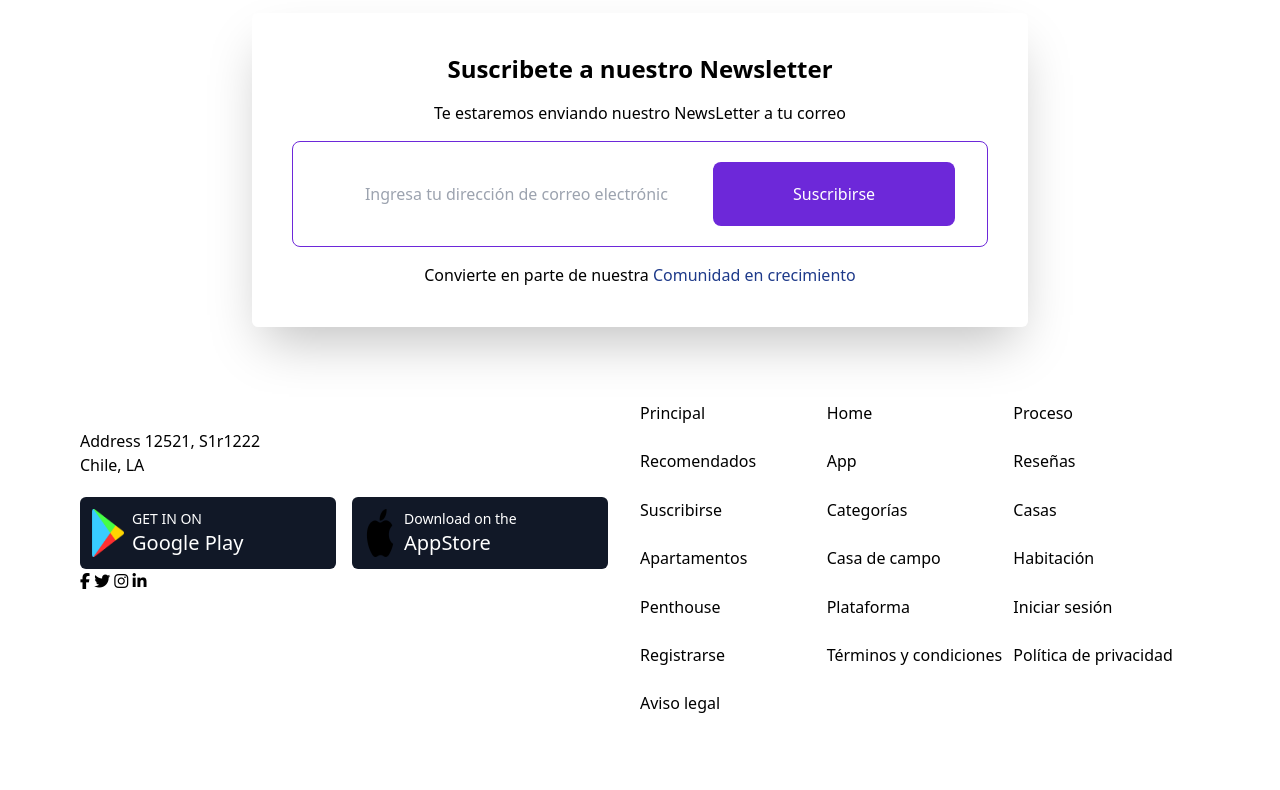
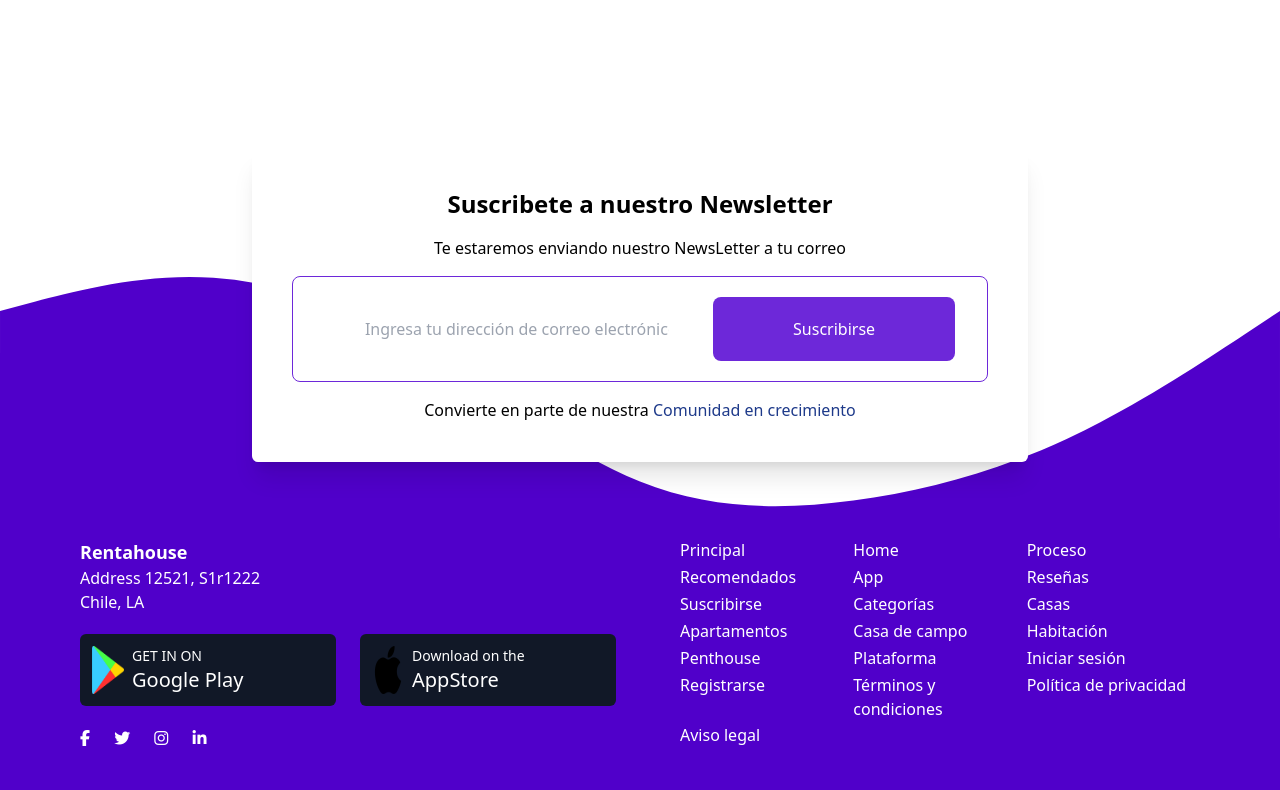
Before and after one commit to dev-jhosed/Rentahouse, a website: page src/index.html in a window 1280 px wide. Shown: the part 2373-3163 px from the top of the page. Before the commit the page ends 3113 px from the top, so only its background shows below. Drawn offline with Linux system fonts and the light colour scheme.

Commit message:
Footer background

```diff
--- a/src/index.html
+++ b/src/index.html
@@ -7,7 +7,7 @@
   <link rel="stylesheet" href="./styles.css" />
   <title>RentaHouse</title>
 </head>
-<body>
+<body class="min-h-screen">
   <main class="px-20">
     <!--Navbar-->
     <nav class="flex w-full h-24 justify-between items-center">
@@ -50,7 +50,7 @@
             </select>
             <input type="date" class="border shadow-sm shadow-gray-600 bg-white rounded-md">
             <input type="date" class="bg-white text-black shadow-sm shadow-gray-600 rounded-md">
-            <input type="button" class="bg-violet-700 text-white py-3 px-10 rounded-md" value="Buscar">
+            <input type="button" class="bg-violet-700 text-white py-3 px-10 rounded-md hover:scale-110 duration-150" value="Buscar">
           </div>
         </article>
         <p class="mt-5">
@@ -135,8 +135,8 @@
             <span class="text-cyan-300">3.323 Resultados</span> escoge una categoría que busques
           </div>
           <div class="flex justify-end mr-10 gap-5">
-            <i class="fa-solid fa-angle-left cursor-pointer text-2xl"></i>
-            <i class="fa-solid fa-angle-right cursor-pointer text-2xl"></i>
+            <i class="fa-solid fa-angle-left cursor-pointer text-2xl hover:scale-110 duration-150"></i>
+            <i class="fa-solid fa-angle-right cursor-pointer text-2xl hover:scale-110 duration-150"></i>
           </div>
         </footer>
     </section>
@@ -162,48 +162,57 @@
         <img src="./assets/img_5.png" class="w-11/12"/>
       </div>
     </section>
+  </main>
 
   <!--Pie de pagina-->
-    <footer id="announcement" class="grid w-full h-screen">
-      <article class="flex flex-col m-auto shadow-2xl p-10 rounded-md">
+
+  <div class="grid translate-y-52">
+    <article class="flex flex-col m-auto shadow-xl p-10 rounded-md bg-white z-10">
       <h3 class="font-semibold text-2xl justify-self-center mb-4 m-auto">Suscribete a nuestro Newsletter</h3>
       <p class="mb-4 m-auto">Te estaremos enviando nuestro NewsLetter a tu correo</p>
       <form method="post" class="border border-violet-700 rounded-lg px-8">
         <input type="email" name="Email" placeholder="Ingresa tu dirección de correo electrónico" required class="bg-transparent w-96 p-10"/>
-          <button type="submit" class="py-5 px-20 text-white bg-violet-700 rounded-lg">Suscribirse</button>
+        <button type="submit" class="py-5 px-20 text-white bg-violet-700 rounded-lg hover:scale-110 duration-150">Suscribirse</button>
       </form>
       <p class="m-auto mt-4">Convierte en parte de nuestra <a href="#" class="text-blue-900">Comunidad en crecimiento</a></p>
     </article>
-      <div class="grid grid-cols-2">
-        <div class="">
+  </div>
+
+  <footer id="announcement" class="grid w-full h-auto">
+    <svg class="-z-10" xmlns="http://www.w3.org/2000/svg" viewBox="0 0 1440 320">
+      <path fill="#5000ca" fill-opacity="1" d="M0,64L40,53.3C80,43,160,21,240,26.7C320,32,400,64,480,112C560,160,640,224,720,256C800,288,880,288,960,277.3C1040,267,1120,245,1200,208C1280,171,1360,117,1400,90.7L1440,64L1440,320L1400,320C1360,320,1280,320,1200,320C1120,320,1040,320,960,320C880,320,800,320,720,320C640,320,560,320,480,320C400,320,320,320,240,320C160,320,80,320,40,320L0,320Z"></path>
+    </svg>
+
+    <div class="grid grid-cols-2 bg-[#5000ca] pl-20 pb-10">
+      <div>
         <h4 class="font-bold text-lg text-white">Rentahouse</h4>
-          <span>Address 12521, S1r1222</span>
+        <span class="text-white">Address 12521, S1r1222</span>
         <br>
-          <span>Chile, LA</span>
-          <div class="flex gap-4 mt-5">
-            <a class="flex gap-2 bg-gray-900 p-3 text-white w-64 rounded-md cursor-pointer">
+        <span class="text-white">Chile, LA</span>
+        <div class="flex gap-6 mt-5 mb-5">
+          <a class="flex gap-2 bg-gray-900 p-3 text-white w-64 rounded-md cursor-pointer hover:scale-110 duration-150">
             <img src="./assets/playstore.png" alt="Play store" class="w-8">
             <p class="text-sm">GET IN ON<br> <span class="text-xl">Google Play</span></p>
           </a>
-            <a class="flex gap-2 bg-gray-900 p-3 text-white w-64 rounded-md cursor-pointer">
+          <a class="flex gap-2 bg-gray-900 p-3 text-white w-64 rounded-md cursor-pointer hover:scale-110 duration-150">
             <img src="./assets/appstore.png" alt="App Store" class="w-8">
             <p class="text-sm">Download on the<br> <span class="text-xl">AppStore</span></p>
           </a>
         </div>
-          <a href="#" class="">
+        <a href="#" class="mr-5 text-white">
           <i class="fa-brands fa-facebook-f"></i>
         </a>
-          <a href="#" class="">
+        <a href="#" class="mr-5 text-white">
           <i class="fa-brands fa-twitter"></i>
         </a>
-          <a href="#" class="">
+        <a href="#" class="mr-5 text-white">
           <i class="fa-brands fa-instagram"></i>
         </a>
-          <a href="#" class="">
+        <a href="#" class="mr-5 text-white">
           <i class="fa-brands fa-linkedin-in"></i>
         </a>
       </div>
-        <div class="grid grid-cols-3 grid-rows-7 ">
+      <div class="grid grid-cols-3 text-white pr-20">
         <a href="#" class="footer-links-link">Principal</a>
         <a href="#" class="footer-links-link">Home</a>
         <a href="#" class="footer-links-link">Proceso</a>
@@ -226,7 +235,6 @@
       </div>
     </div>
   </footer>
-  </main>
 
   <script src="https://kit.fontawesome.com/723d9a1fa7.js" crossorigin="anonymous"></script>
 </body>
```
Also changed, not shown: src/styles.css. Lines whose indentation alone changed are shown as unchanged.
